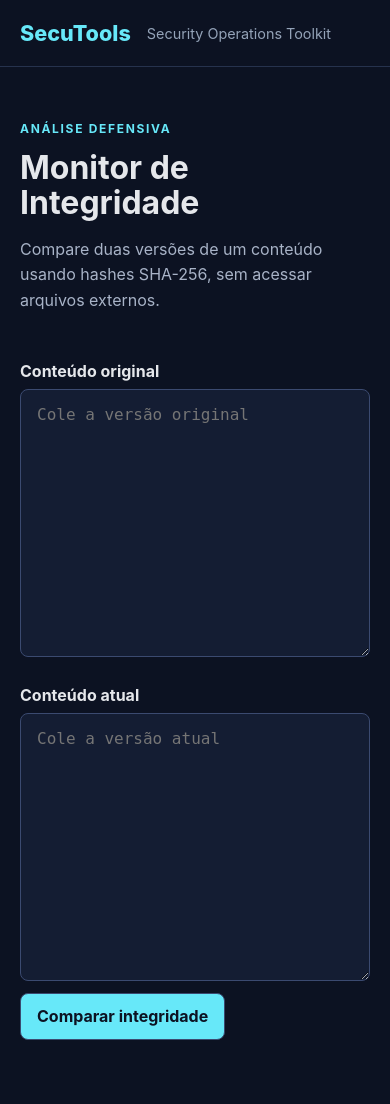
After one commit to christzph/secutools, a Flask app: page /tools/integrity-monitor in a window 390 px wide. The commit adds this page. Run offline with Flask 3, Linux system fonts and the light colour scheme.

Commit message:
feat: adiciona monitor de integridade
Compara conteúdos usando SHA-256, identifica alterações e apresenta os hashes em uma interface responsiva.

```diff
--- a/app.py
+++ b/app.py
@@ -1,4 +1,5 @@
 from ipaddress import ip_address
+import hashlib
 import re
 from urllib.parse import urlparse
 
@@ -87,6 +88,17 @@ def analyze_ssh_logs(log_text: str) -> dict[str, object]:
     }
 
 
+def compare_file_integrity(original: str, current: str) -> dict[str, object]:
+    original_hash = hashlib.sha256(original.encode("utf-8")).hexdigest()
+    current_hash = hashlib.sha256(current.encode("utf-8")).hexdigest()
+    return {
+        "original_hash": original_hash,
+        "current_hash": current_hash,
+        "changed": original_hash != current_hash,
+        "status": "Alterado" if original_hash != current_hash else "Íntegro",
+    }
+
+
 def create_app() -> Flask:
     app = Flask(__name__)
 
@@ -108,7 +120,8 @@ def create_app() -> Flask:
             {
                 "name": "Monitor de Integridade",
                 "description": "Detecte alterações em arquivos monitorados.",
-                "status": "Em breve",
+                "status": "Disponível",
+                "url": "/tools/integrity-monitor",
             },
         ]
         return render_template("index.html", tools=tools)
@@ -127,6 +140,16 @@ def create_app() -> Flask:
             result = analyze_ssh_logs(request.form.get("logs", ""))
         return render_template("ssh_log_analyzer.html", result=result)
 
+    @app.route("/tools/integrity-monitor", methods=["GET", "POST"])
+    def integrity_monitor():
+        result = None
+        if request.method == "POST":
+            result = compare_file_integrity(
+                request.form.get("original", ""),
+                request.form.get("current", ""),
+            )
+        return render_template("integrity_monitor.html", result=result)
+
     return app
 
 
--- a/static/style.css
+++ b/static/style.css
@@ -93,6 +93,16 @@ p {
   max-width: 900px;
 }
 
+.integrity-form {
+  max-width: 1100px;
+}
+
+.content-grid {
+  display: grid;
+  gap: 1rem;
+  grid-template-columns: repeat(2, minmax(0, 1fr));
+}
+
 .url-form label {
   display: block;
   font-weight: 700;
@@ -113,6 +123,12 @@ p {
 .field-heading span {
   color: #71809f;
   font-size: 0.8rem;
+}
+
+.content-grid label {
+  display: block;
+  font-weight: 700;
+  margin-bottom: 0.5rem;
 }
 
 .form-row {
@@ -213,6 +229,10 @@ button {
   color: #67e8f9;
 }
 
+.integrity-metrics {
+  grid-template-columns: repeat(3, minmax(0, 1fr));
+}
+
 @media (max-width: 700px) {
   .container {
     padding-top: 2.5rem;
@@ -231,4 +251,9 @@ button {
   .metric-grid {
     grid-template-columns: repeat(2, minmax(0, 1fr));
   }
+
+  .content-grid,
+  .integrity-metrics {
+    grid-template-columns: 1fr;
+  }
 }
--- /dev/null
+++ b/templates/integrity_monitor.html
@@ -0,0 +1,45 @@
+{% extends "base.html" %}
+{% block title %}Monitor de Integridade · SecuTools{% endblock %}
+{% block content %}
+<section class="hero">
+  <p class="eyebrow">ANÁLISE DEFENSIVA</p>
+  <h1>Monitor de Integridade</h1>
+  <p>Compare duas versões de um conteúdo usando hashes SHA-256, sem acessar arquivos externos.</p>
+</section>
+
+<form class="integrity-form" method="post">
+  <div class="content-grid">
+    <div>
+      <label for="original">Conteúdo original</label>
+      <textarea id="original" name="original" rows="10"
+                placeholder="Cole a versão original" required></textarea>
+    </div>
+    <div>
+      <label for="current">Conteúdo atual</label>
+      <textarea id="current" name="current" rows="10"
+                placeholder="Cole a versão atual" required></textarea>
+    </div>
+  </div>
+  <button class="submit-button" type="submit">Comparar integridade</button>
+</form>
+
+{% if result %}
+<section class="analysis-result" aria-live="polite">
+  <p class="eyebrow">RESULTADO</p>
+  <div class="metric-grid integrity-metrics">
+    <div class="metric metric-risk">
+      <span>Status</span>
+      <strong>{{ result.status }}</strong>
+    </div>
+    <div class="metric">
+      <span>Hash original</span>
+      <strong>{{ result.original_hash }}</strong>
+    </div>
+    <div class="metric">
+      <span>Hash atual</span>
+      <strong>{{ result.current_hash }}</strong>
+    </div>
+  </div>
+</section>
+{% endif %}
+{% endblock %}
```
Also changed, not shown: tests/test_app.py (+22 -1 lines).
